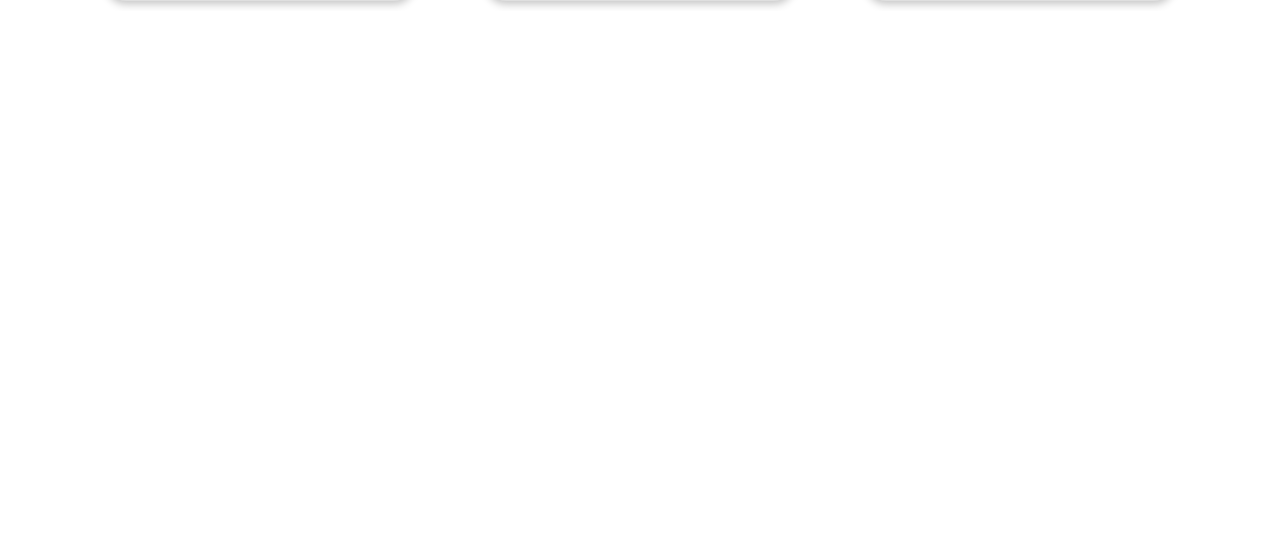
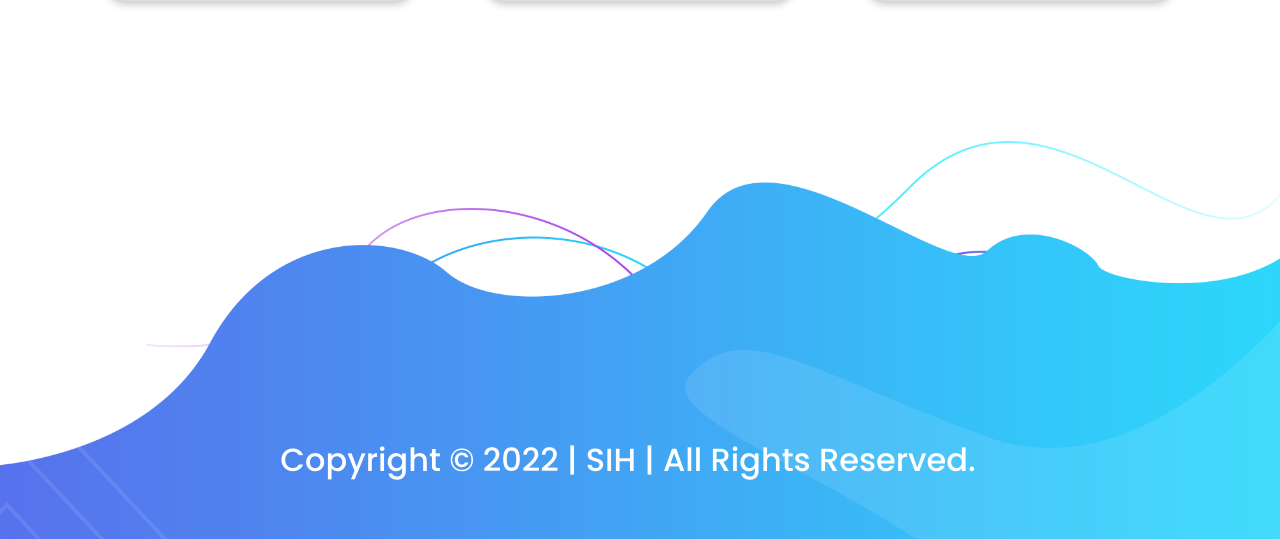
Before and after one commit to JanhaviObhan/Humsafar-SIH, a Flask app: page / in a window 1280 px wide. Shown: the part 2130-2669 px from the top of the page. Before the commit the page ends 2137 px from the top, so only its background shows below. Run offline with Flask 2, Linux system fonts and the light colour scheme; some libraries are stand-ins or nearby versions; some web fonts are replaced.

Commit message:
added footer

```diff
--- a/templates/footer.html
+++ b/templates/footer.html
@@ -1,3 +1,13 @@
+<footer id="newsletter">
+    <div class="row col-lg-12">
+        <div class="copyright-text text-center text-white">
+            <h2>Copyright © 2022 | SIH | All Rights Reserved.
+            </h2>
+        </div>
+    </div>
+    </div>
+</footer>
+
 <!-- BootStrap JS -->
 <script src="https://code.jquery.com/jquery-3.2.1.slim.min.js"
     integrity="sha384-KJ3o2DKtIkvYIK3UENzmM7KCkRr/rE9/Qpg6aAZGJwFDMVNA/GpGFF93hXpG5KkN"
```
